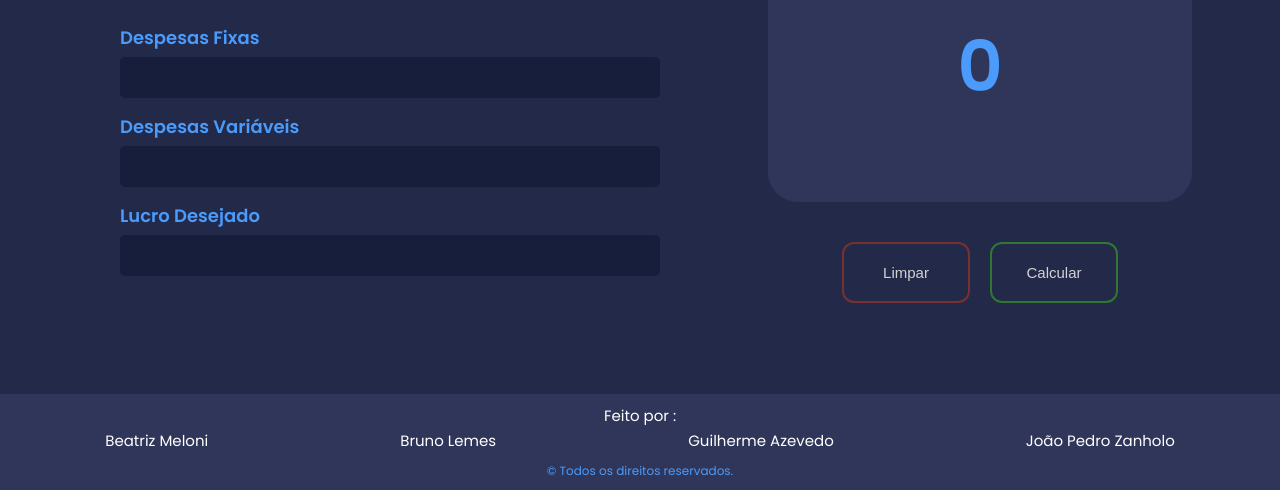
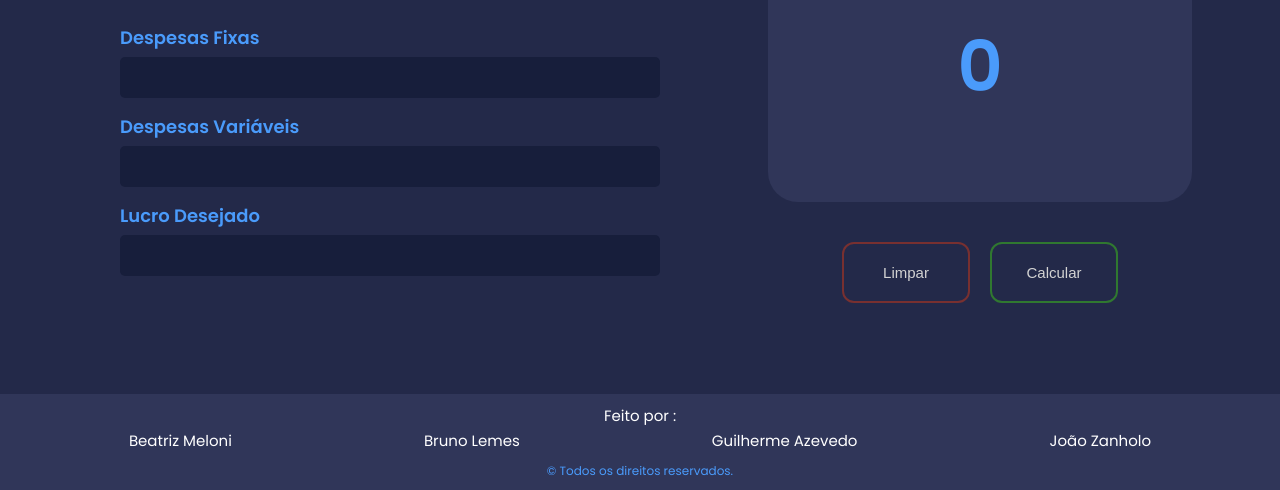
Before and after one commit to sergiolmm-pucc/GCSIC, a website: page mkp.html in a window 1280 px wide. Shown: the part 310-800 px from the top of the page. Drawn offline with Linux system fonts and the light colour scheme.

Commit message:
front-end 100% finalizado

```diff
--- a/mkp.html
+++ b/mkp.html
@@ -67,7 +67,7 @@
                 <li>Beatriz Meloni</li>
                 <li>Bruno Lemes</li>
                 <li>Guilherme Azevedo</li>
-                <li>João Pedro Zanholo</li>
+                <li>João Zanholo</li>
             </ul>
 
             <p>&copy; Todos os direitos reservados. </p>
```
